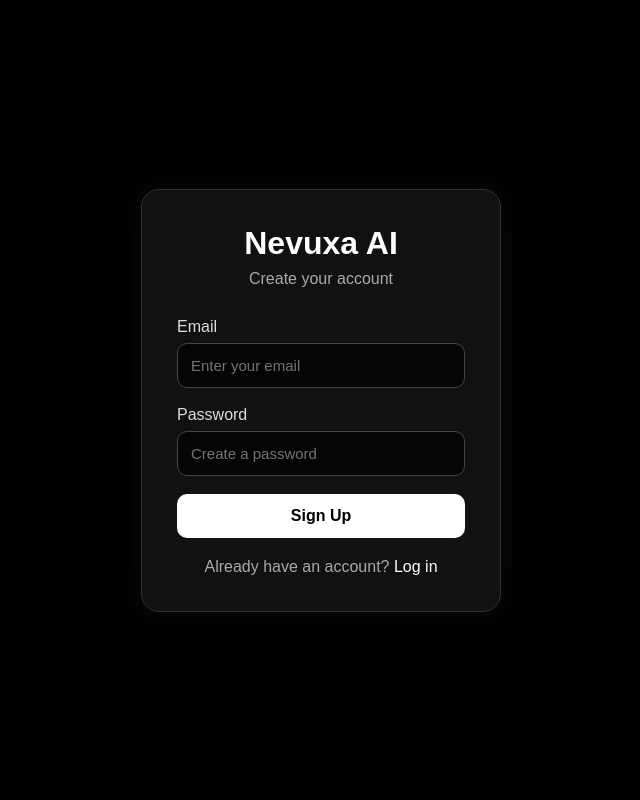
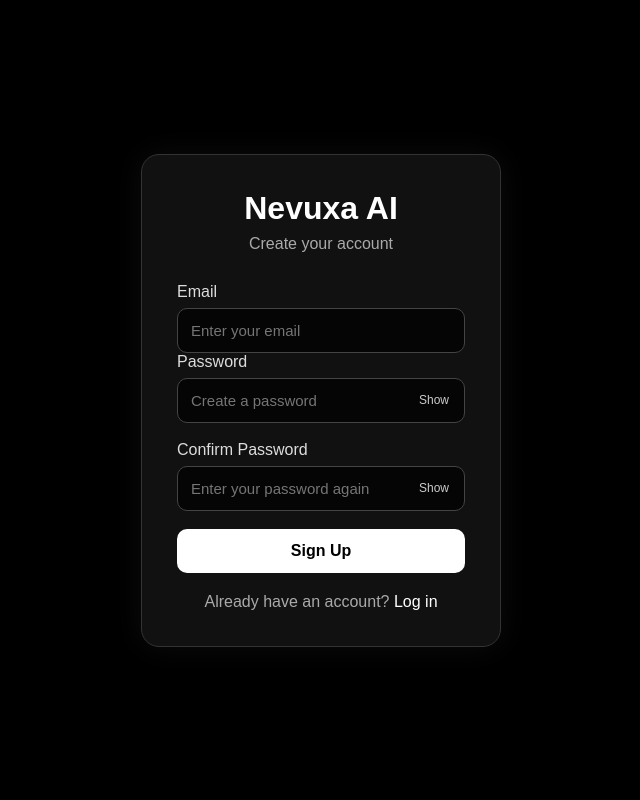
Before and after one commit to bilvasavaji16-source/Nova-AI-NEW-2026-, a Python web app: template templates/signup.html in a window 1280 px wide. Shown: the whole page, without its empty margins (319-959 px from the left). Run offline with Jinja, Linux system fonts and the light colour scheme; the template is opened without the code that fills it, so the values that code supplies are empty.

Commit message:
Add signup.html

```diff
--- a/templates/signup.html
+++ b/templates/signup.html
@@ -1,9 +1,9 @@
+
 <!DOCTYPE html>
 <html lang="en">
 <head>
     <meta charset="UTF-8">
     <meta name="viewport" content="width=device-width, initial-scale=1.0">
-
     <title>Sign Up - Nevuxa AI</title>
 
     <style>
@@ -17,22 +17,20 @@
             background: #000;
             color: white;
             font-family: Arial, sans-serif;
-
             display: flex;
             justify-content: center;
             align-items: center;
+            padding: 20px;
         }
 
         .signup-box {
-            width: 360px;
+            width: 100%;
+            max-width: 360px;
             padding: 35px;
-
             background: #111;
             border: 1px solid #333;
             border-radius: 18px;
-
-            box-shadow:
-                0 0 30px rgba(255, 255, 255, 0.05);
+            box-shadow: 0 0 30px rgba(255, 255, 255, 0.05);
         }
 
         h1 {
@@ -52,38 +50,52 @@
             color: #ddd;
         }
 
+        .password-container {
+            position: relative;
+            margin-bottom: 18px;
+        }
+
         input {
             width: 100%;
             padding: 13px;
-            margin-bottom: 18px;
-
             border-radius: 10px;
             border: 1px solid #444;
-
             background: #050505;
             color: white;
-
             font-size: 15px;
             outline: none;
+        }
+
+        .password-container input {
+            padding-right: 75px;
+            margin-bottom: 0;
         }
 
         input:focus {
             border-color: #777;
         }
 
+        .toggle-password {
+            position: absolute;
+            right: 10px;
+            top: 50%;
+            transform: translateY(-50%);
+            background: transparent;
+            color: #ccc;
+            border: none;
+            cursor: pointer;
+            font-size: 12px;
+        }
+
         .signup-button {
             width: 100%;
             padding: 13px;
-
             border: none;
             border-radius: 10px;
-
             background: white;
             color: black;
-
             font-size: 16px;
             font-weight: bold;
-
             cursor: pointer;
         }
 
@@ -109,81 +121,112 @@
         .error {
             background: #351111;
             border: 1px solid #772222;
-
             color: #ffaaaa;
-
             padding: 10px;
             border-radius: 8px;
-
             margin-bottom: 18px;
-
             text-align: center;
         }
     </style>
 </head>
 
 <body>
-
 <div class="signup-box">
-
     <h1>Nevuxa AI</h1>
 
-    <div class="subtitle">
-        Create your account
-    </div>
+    <div class="subtitle">Create your account</div>
 
     {% if error %}
-        <div class="error">
-            {{ error }}
-        </div>
+        <div class="error" role="alert">{{ error }}</div>
     {% endif %}
 
-    <form method="POST">
-
-        <label for="email">
-            Email
-        </label>
-
+    <form method="POST" id="signup-form">
+        <label for="email">Email</label>
         <input
             type="email"
             id="email"
             name="email"
             placeholder="Enter your email"
+            autocomplete="email"
             required
         >
 
-        <label for="password">
-            Password
-        </label>
-
+        <label for="password">Password</label>
+        <div class="password-container">
             <input
                 type="password"
                 id="password"
                 name="password"
                 placeholder="Create a password"
+                autocomplete="new-password"
+                minlength="8"
                 required
             >
+            <button
+                type="button"
+                class="toggle-password"
+                data-target="password"
+                aria-label="Show password"
+                aria-pressed="false"
+            >Show</button>
+        </div>
 
+        <label for="confirm_password">Confirm Password</label>
+        <div class="password-container">
+            <input
+                type="password"
+                id="confirm_password"
+                name="confirm_password"
+                placeholder="Enter your password again"
+                autocomplete="new-password"
+                minlength="8"
+                required
+            >
             <button
-            type="submit"
-            class="signup-button"
-        >
+                type="button"
+                class="toggle-password"
+                data-target="confirm_password"
+                aria-label="Show confirm password"
+                aria-pressed="false"
+            >Show</button>
+        </div>
+
+        <button type="submit" class="signup-button">
             Sign Up
         </button>
-
     </form>
 
     <div class="login-text">
-
         Already have an account?
-
-        <a href="/login">
-            Log in
-        </a>
-
+        <a href="{{ url_for('login') }}">Log in</a>
+    </div>
 </div>
 
-</div>
+<script>
+    document.querySelectorAll(".toggle-password").forEach(button => {
+        button.addEventListener("click", () => {
+            const input = document.getElementById(button.dataset.target);
+            const showPassword = input.type === "password";
 
+            input.type = showPassword ? "text" : "password";
+            button.textContent = showPassword ? "Hide" : "Show";
+            button.setAttribute("aria-pressed", String(showPassword));
+            button.setAttribute(
+                "aria-label",
+                showPassword ? "Hide password" : "Show password"
+            );
+        });
+    });
+
+    document.getElementById("signup-form").addEventListener("submit", event => {
+        const password = document.getElementById("password").value;
+        const confirmation = document.getElementById("confirm_password").value;
+
+        if (password !== confirmation) {
+            event.preventDefault();
+            alert("Your passwords do not match. Please try again.");
+        }
+    });
+</script>
 </body>
 </html>
```
Lines whose indentation alone changed are shown as unchanged.
